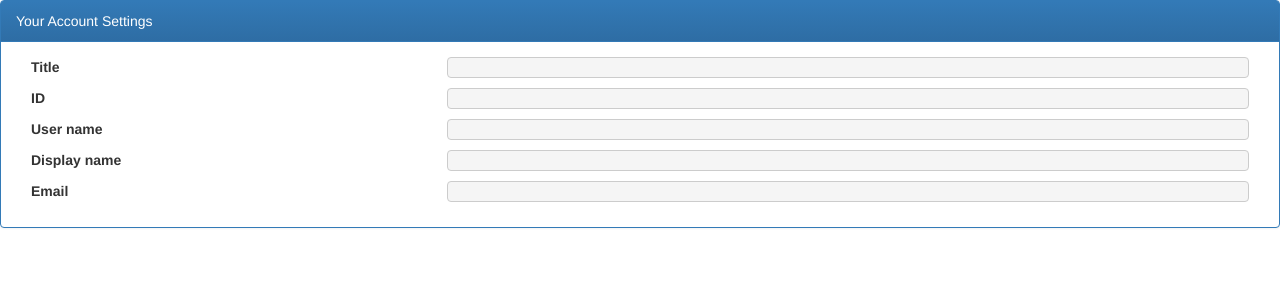
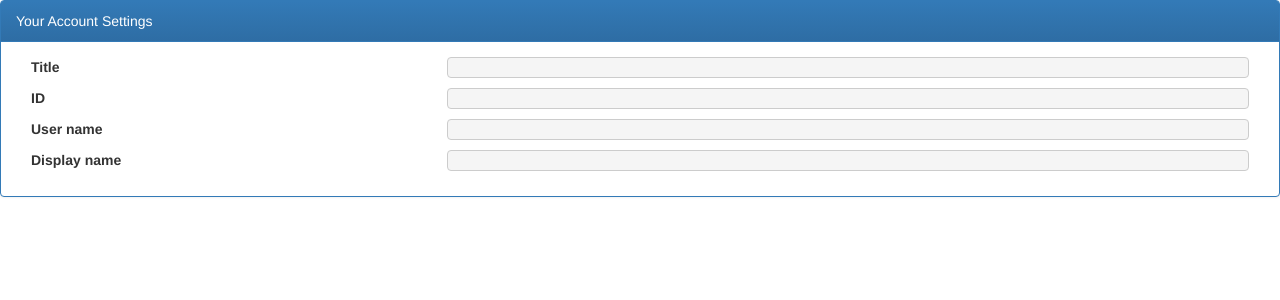
Before and after one commit to pgyami/2015_De21, a PHP site: page /2015_De21/site/widget/content-acc-info.php in a window 1280 px wide. Shown: the top 300 px of the page. Run offline with PHP 8.4, Linux system fonts and the light colour scheme; data that the repository does not hold is empty.

Commit message:
delete email

```diff
--- a/site/widget/content-acc-info.php
+++ b/site/widget/content-acc-info.php
@@ -37,12 +37,7 @@ global $loggedInUser;
 			</div>
 		  </div>
 
-		  <div class="form-group">
-			<label class="col-sm-4 control-label">Email</label>
-			<div class="col-sm-8" >
-			  <pre><?php echo $loggedInUser->email; ?></pre>
-			</div>
-		  </div>
+
 
 </div>
     </div>
```
